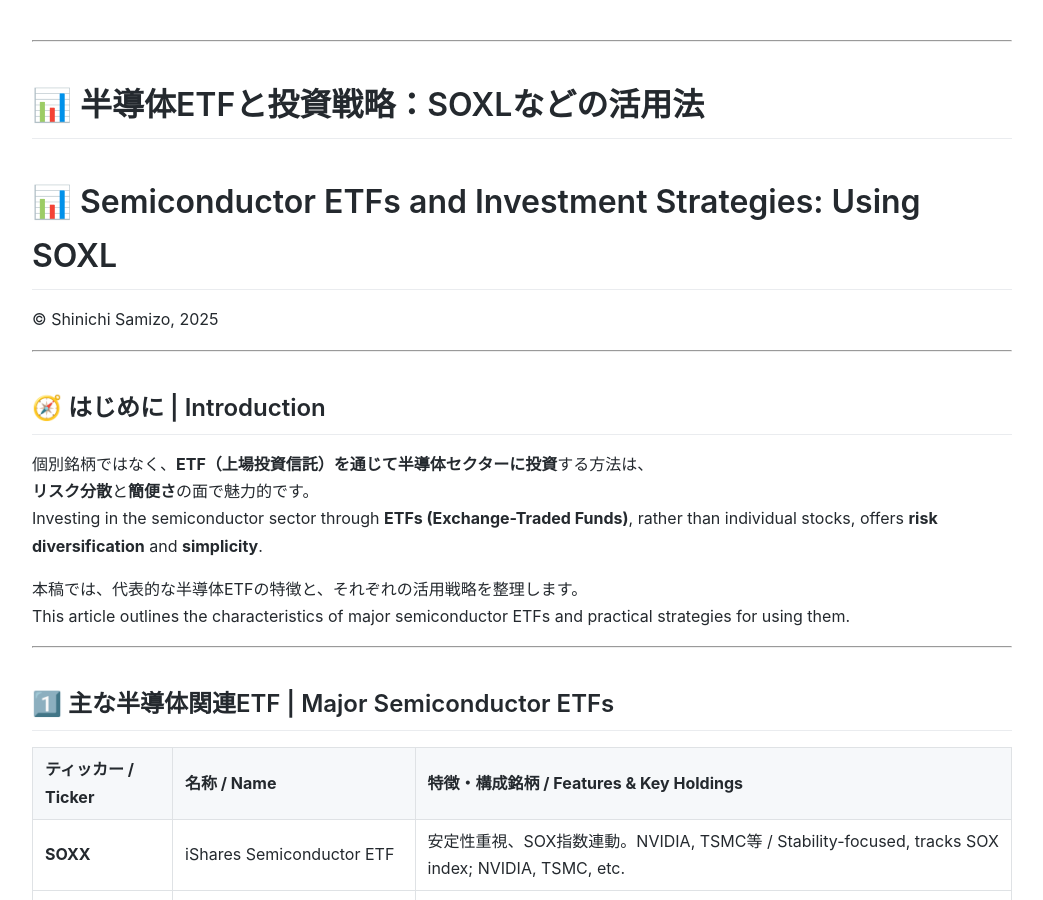
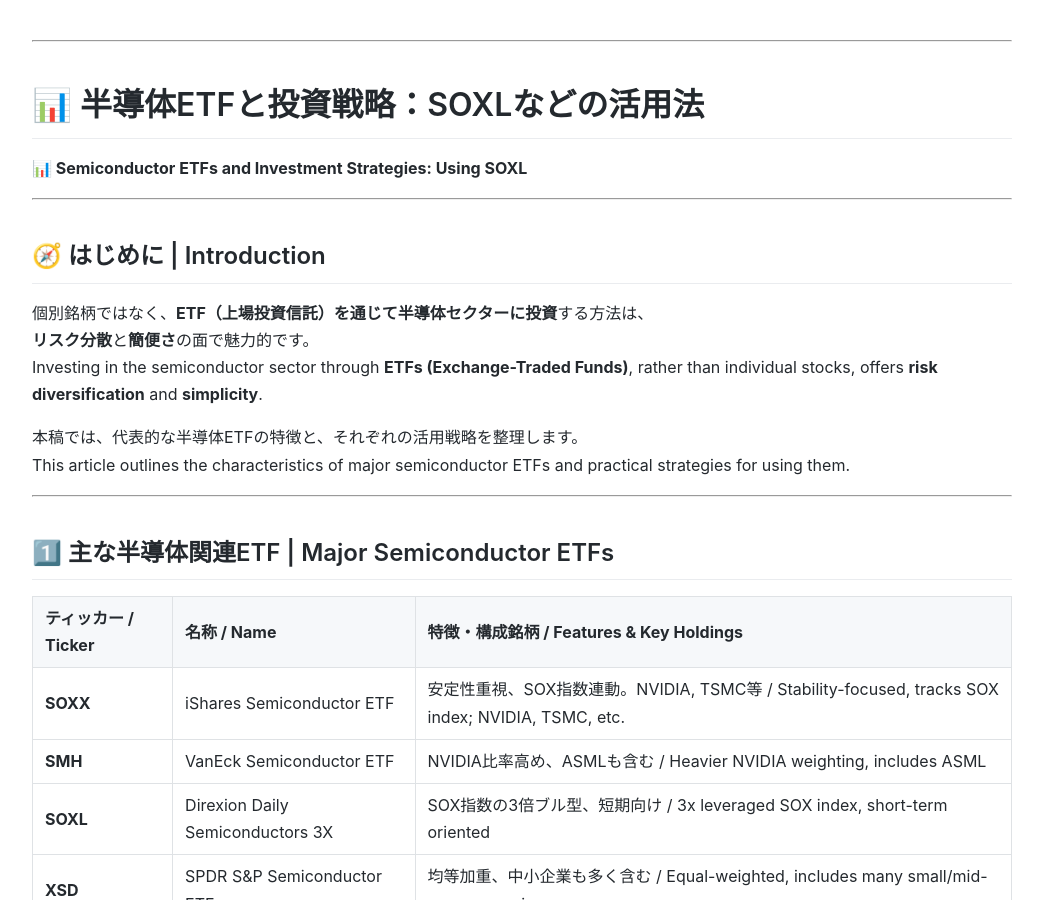
Before and after one commit to Samizo-AITL/Edusemi-Plus, a Jekyll site: the page built from investment/etf_and_strategies.md, in a window 1280 px wide and 900 px high. Shown: the whole window, without its empty margins (118-1161 px from the left). Built offline with Jekyll 4.4.1, drawn with Linux system fonts in a browser that asks for light colours.

Commit message:
Update etf_and_strategies.md

```diff
--- a/investment/etf_and_strategies.md
+++ b/investment/etf_and_strategies.md
@@ -6,8 +6,7 @@
 ---
 
 # 📊 半導体ETFと投資戦略：SOXLなどの活用法
-# 📊 Semiconductor ETFs and Investment Strategies: Using SOXL
-© Shinichi Samizo, 2025
+**📊 Semiconductor ETFs and Investment Strategies: Using SOXL**
 
 ---
 
```
